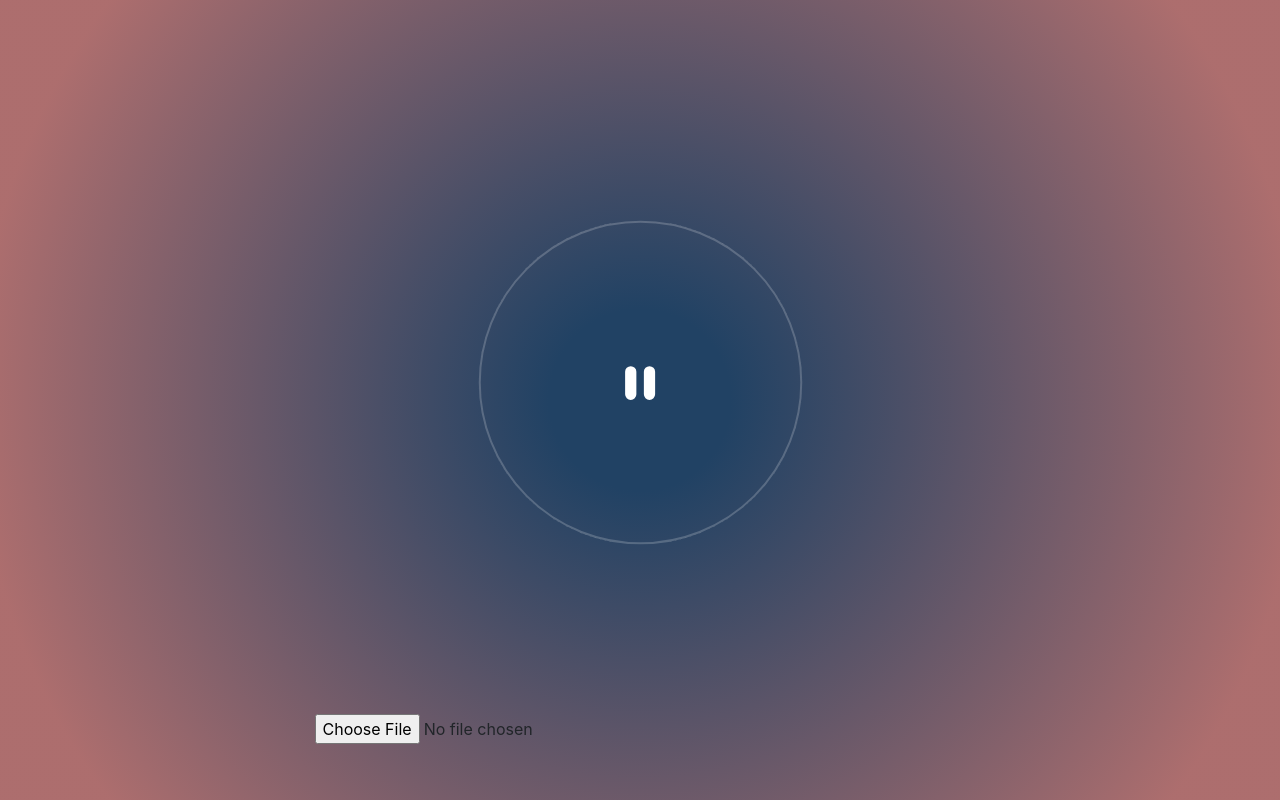
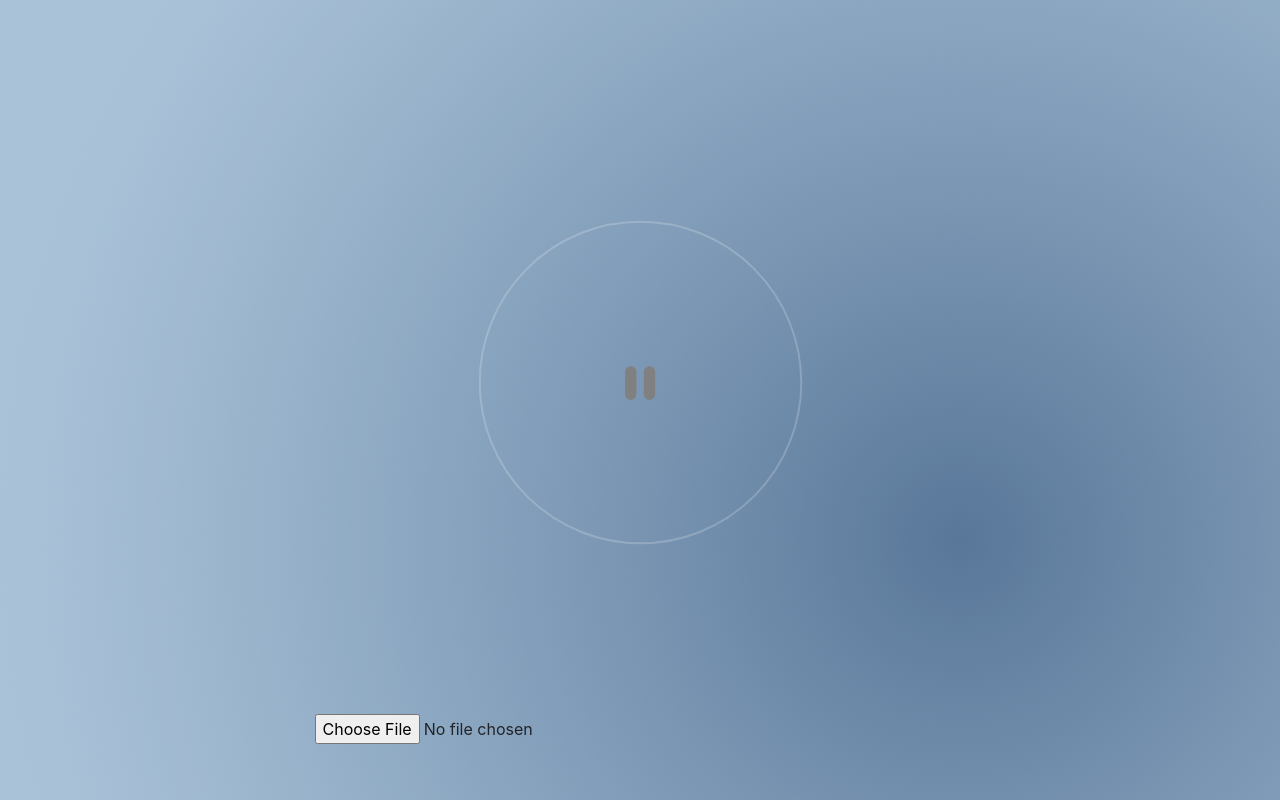
Before and after one commit to RegAse/music-player-visualizer, a React (Create React App) app: page / in a window 1280 px wide. In both pictures the pointer is over the icon 639 px from the left and 382 px from the top of the page. Built offline with nearby package versions, Linux system fonts and the light colour scheme.

Commit message:
Added background image

```diff
--- a/src/App.css
+++ b/src/App.css
@@ -42,6 +42,10 @@
   height: 60px;
   width: 100%;
 }
+.overlay svg:hover {
+  color: gray;
+  cursor: pointer;
+}
 
 .overlay img {
   z-index: 1;
@@ -64,6 +68,8 @@ body {
   /* background-color: rgb(48, 99, 153); */
   background: rgb(143,156,176);
   /* background: radial-gradient(circle, rgb(82, 132, 206) 0%, rgba(22, 23, 105, 0.684) 77%); */
-  background: radial-gradient(circle, rgb(33, 66, 100) 12%, rgba(134, 41, 41, 0.68) 88%);
+  /* background: radial-gradient(circle, rgb(33, 66, 100) 12%, rgba(134, 41, 41, 0.68) 88%); this is default*/
+  background-image: url("../public/images/gradient-background-9.png");
+  /* background-position: center; */
   /* radial-gradient(circle, rgb(51, 14, 33) 0%, rgba(70, 10, 10, 0.68) 77%) */
 }
```
Also changed, not shown: public/images/gradient-background-9.png (added).
